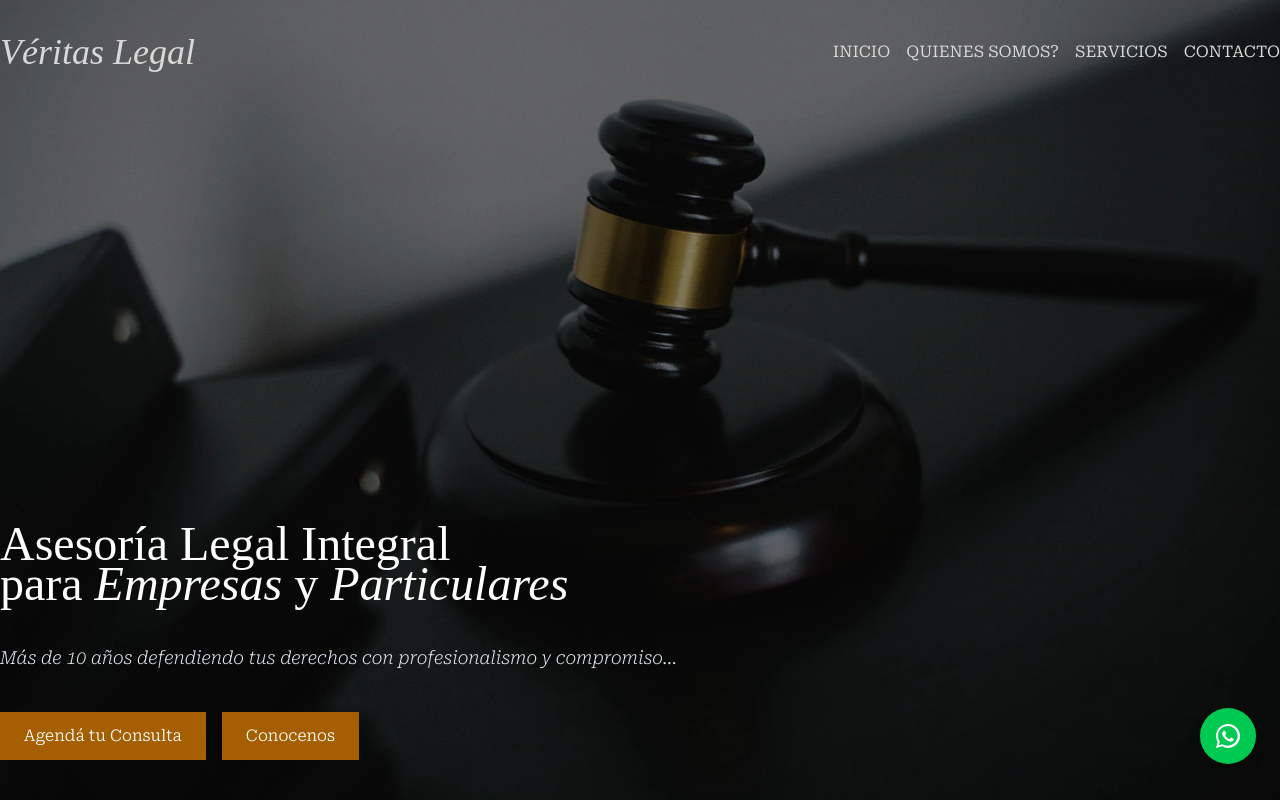
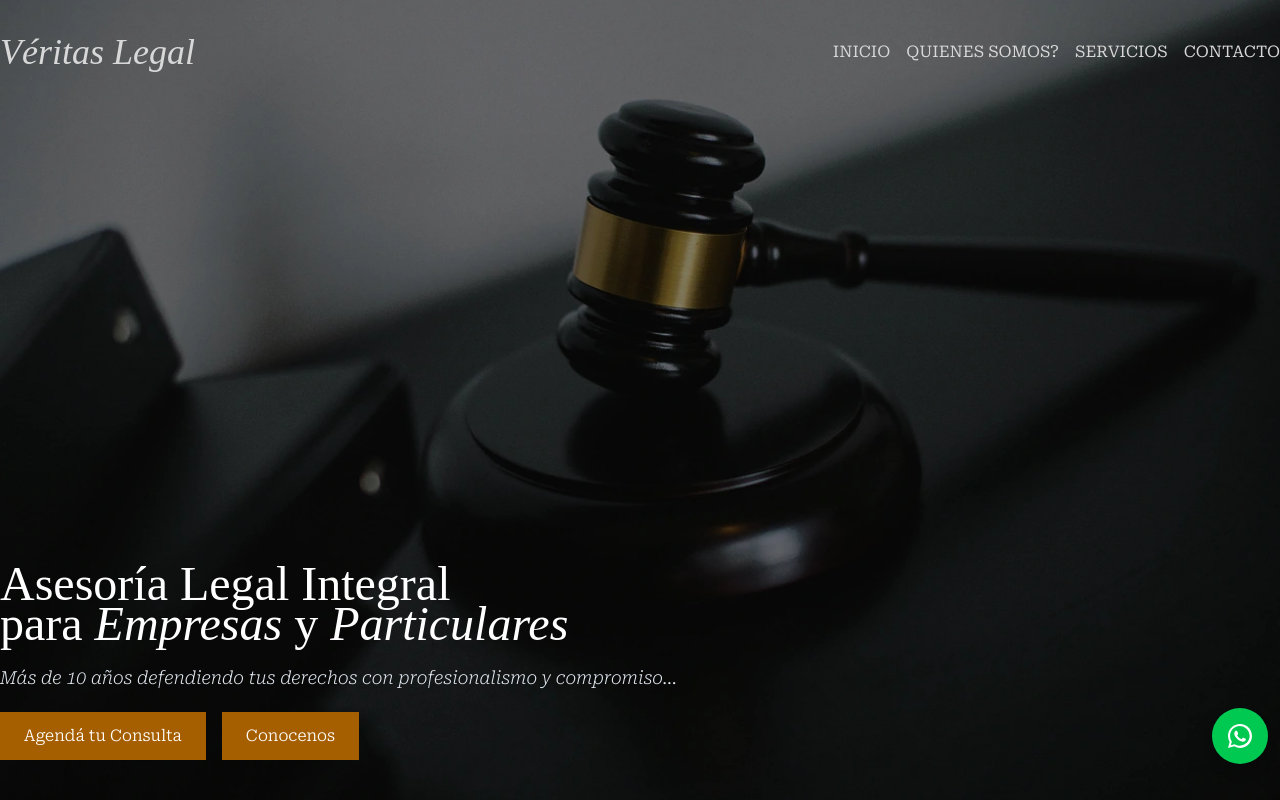
Before and after one commit to arrastianicolas/Landing-Page-Veritas-Legal, an Astro site: page / in a window 1280 px wide. Shown: the top 800 px of the page. Built offline with nearby package versions, Linux system fonts and the light colour scheme; Astro itself is replaced by a stand-in of ours; a web font is replaced by a local one.

Commit message:
feat: fix styles whatsapp button and first h1

```diff
--- a/src/components/ButtonWhatsApp.astro
+++ b/src/components/ButtonWhatsApp.astro
@@ -1,7 +1,7 @@
 <a
   href="https://wa.me/3415887494"
   target="_blank"
-  class="fixed bottom-9 right-6 z-50 bg-green-500 hover:bg-green-600 text-white p-4 rounded-full shadow-lg transition-colors duration-300"
+  class="fixed bottom-9 right-3 z-50 bg-green-500 hover:bg-green-600 text-white p-3 sm:p-4 rounded-full shadow-lg transition-colors duration-300"
   aria-label="Contactar por WhatsApp"
 >
   <svg
--- a/src/components/Welcome.astro
+++ b/src/components/Welcome.astro
@@ -8,16 +8,16 @@ import Buttons from "./Buttons.astro";
   style="background-image: url('/bg-veritas.webp');"
 >
   <div
-    class="bg-opacity-60 py-10 flex flex-col px-5 xl:px-0 container mx-auto items-start"
+    class="bg-opacity-60 py-10 flex flex-col gap-5 px-5 xl:px-0 container mx-auto items-start"
   >
-    <h1 class="sm:leading-10 text-3xl sm:text-4xl md:text-5xl mb-10 font-DM">
+    <h1
+      class="leading-7 sm:leading-10 text-3xl sm:text-4xl md:text-5xl font-DM"
+    >
       Asesoría Legal Integral <br /> para <em>Empresas</em> y <em
         >Particulares</em
       >
     </h1>
-    <p
-      class="sm:text-lg mb-10 italic font-roboto font-extralight text-slate-200"
-    >
+    <p class="sm:text-lg italic font-roboto font-extralight text-slate-200">
       Más de 10 años defendiendo tus derechos con profesionalismo y
       compromiso...
     </p>
```
